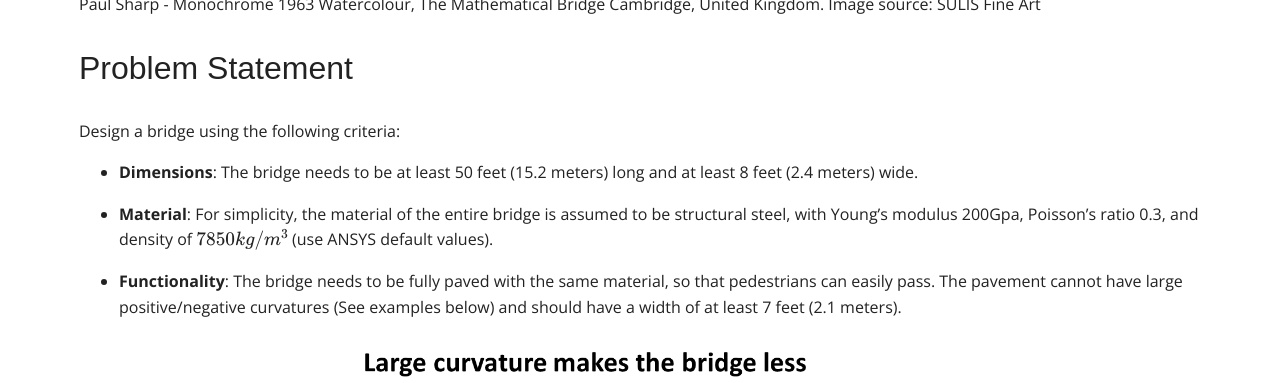
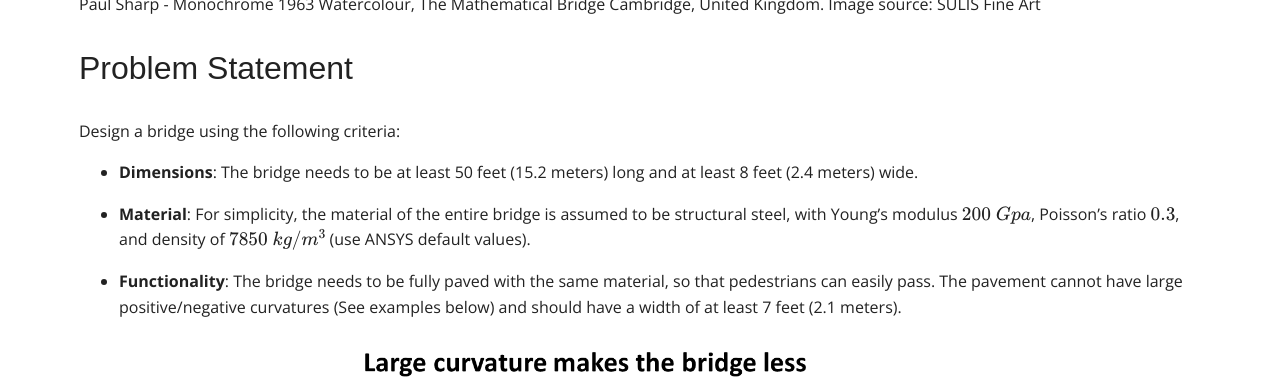
Before and after one commit to DesignInformaticsLab/DesignInformaticsLab.github.io, a Jekyll site: the page built from _posts/teaching/productdesign/2017-03-20-designcompetition2.md, in a window 1280 px wide and 900 px high, scrolled down 547 px, cut to the strip 61-900 px from the top of the window. Shown: the top 383 px of the strip. Built offline with Jekyll 4.4.1, drawn with Linux system fonts in a browser that asks for light colours; some web fonts are replaced; formulas are drawn with MathJax 3.

Commit message:
updated design competition2

```diff
--- a/_posts/teaching/productdesign/2017-03-20-designcompetition2.md
+++ b/_posts/teaching/productdesign/2017-03-20-designcompetition2.md
@@ -37,7 +37,7 @@ Design a bridge using the following criteria:
 * **Dimensions**: The bridge needs to be at least 50 feet (15.2 meters) long and at least 8 feet (2.4 meters) wide.
 
 * **Material**: For simplicity, the material of the entire bridge is assumed to be structural steel,
-with Young's modulus 200Gpa, Poisson's ratio 0.3, and density of $7850 kg/m^3$ (use ANSYS default values).
+with Young's modulus $200~Gpa$, Poisson's ratio $0.3$, and density of $7850 ~kg/m^3$ (use ANSYS default values).
 
 * **Functionality**: The bridge needs to be fully paved with the same material, so that pedestrians can easily pass.
 The pavement cannot have large positive/negative curvatures (See examples below) and should have a width of at least 7 feet (2.1 meters).
```
